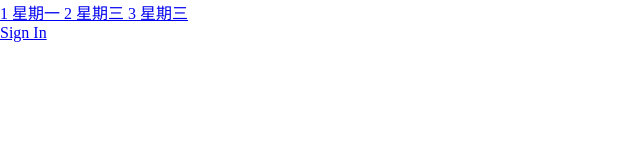
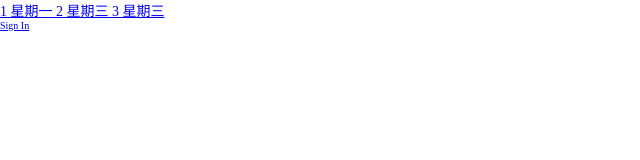
Before and after one commit to davidkoojohn/TodoList-for-vuejs, a Vue app: page /#/home in a window 1280 px wide. Shown: the top 160 px of the page, without its empty margins (0-640 px from the left). Built offline with nearby package versions, Linux system fonts and the light colour scheme.

Commit message:
update global font-size

```diff
--- a/src/App.vue
+++ b/src/App.vue
@@ -12,7 +12,11 @@
 
 </script>
 
-<style>
+<style lang="scss">
+
+  html {
+    font-size: 10px;
+  }
 
   body {
     margin: 0;
--- a/src/components/Menu.vue
+++ b/src/components/Menu.vue
@@ -37,6 +37,12 @@
   }
 </script>
 
-<style scoped>
+<style scoped lang="scss">
+
+  .menu {
+    a {
+      font-size: 1.4em;
+    }
+  }
 
 </style>
```
